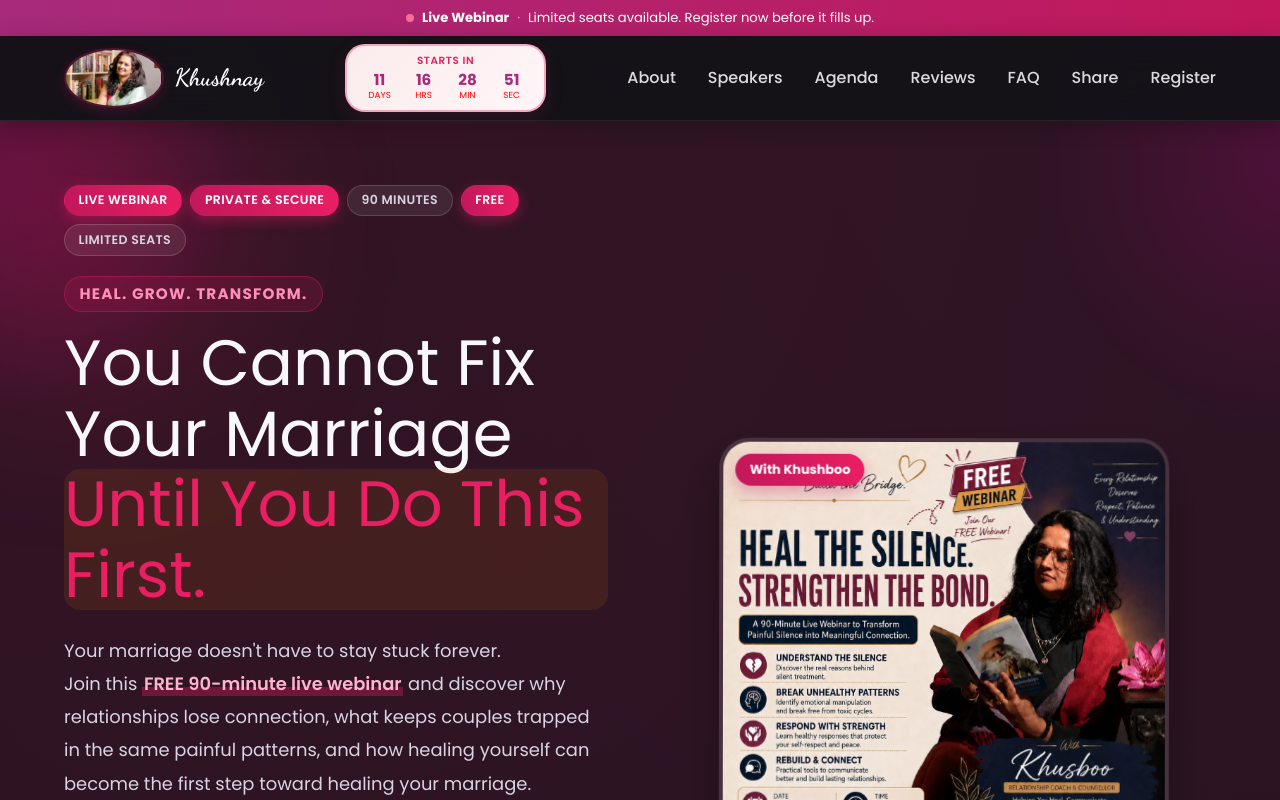
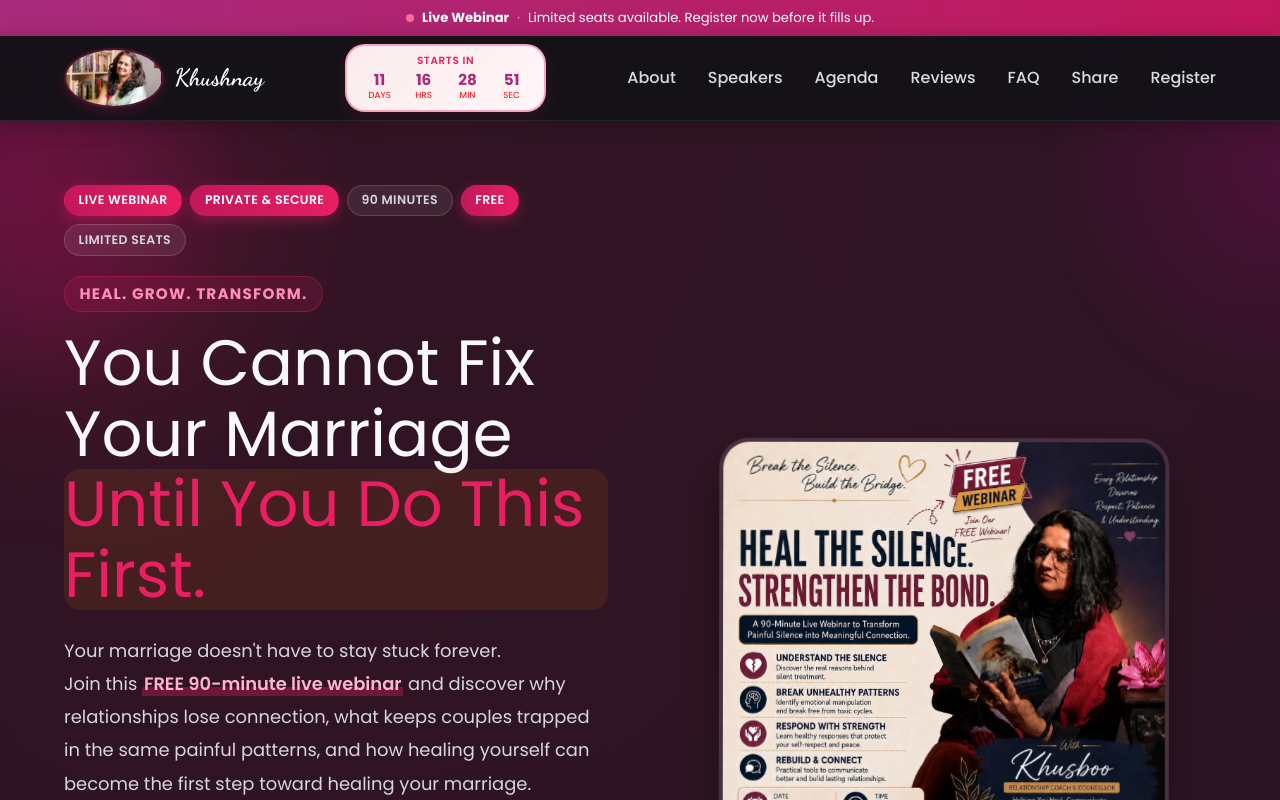
Before and after one commit to KaranAgraharee/Webinar_page, a React (Vite) app: page / in a window 1280 px wide. Shown: the top 800 px of the page. Built offline with nearby package versions, Linux system fonts and the light colour scheme; no server answers.

Commit message:
Update Hero.jsx

```diff
--- a/src/component/Hero.jsx
+++ b/src/component/Hero.jsx
@@ -90,7 +90,7 @@ const Hero = () => {
 
         <Reveal variant="fadeRight" animateOnMount delay={0.25} className="hero-image">
           <Float className="hero-image-frame">
-            <span className="hero-image-badge">With Khushboo</span>
+            {/* <span className="hero-image-badge">With Khushboo</span> */}
             <img src="curosal.jpeg" alt={`${Heading[0]} webinar with Khushboo`} />
           </Float>
         </Reveal>
```
